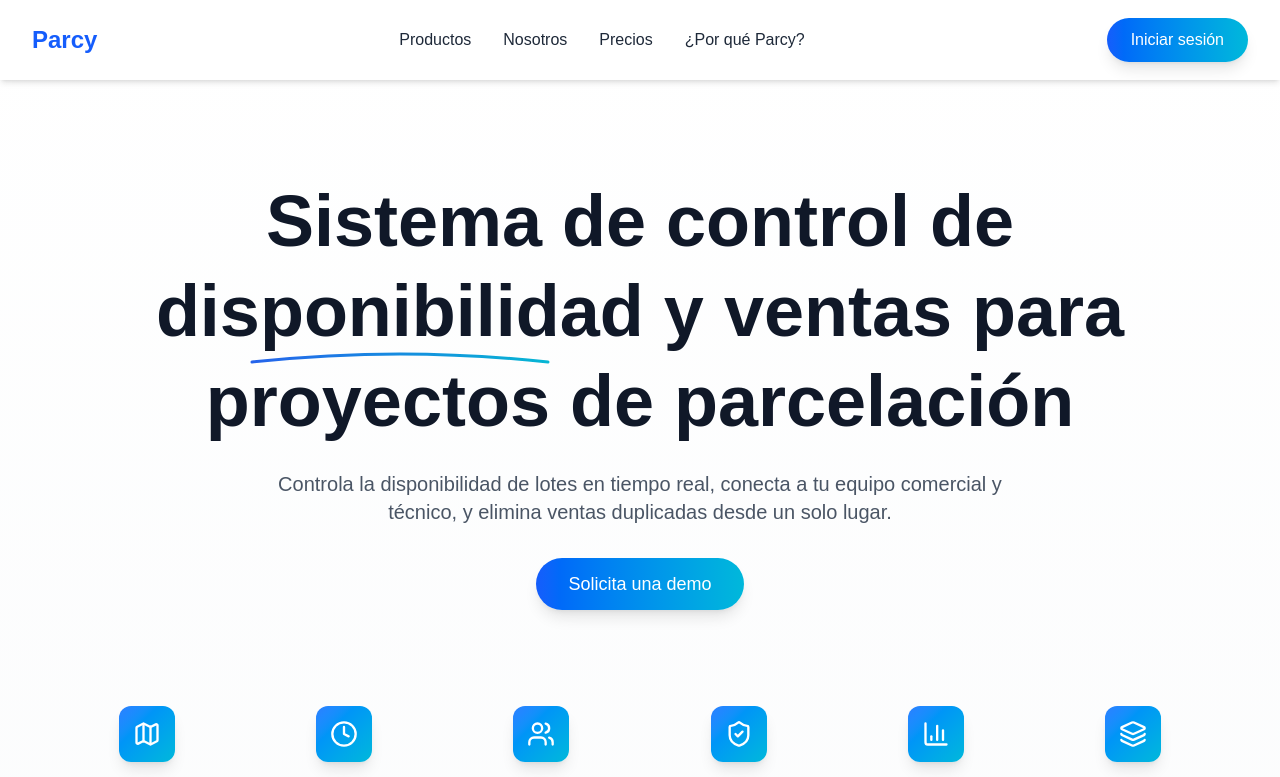
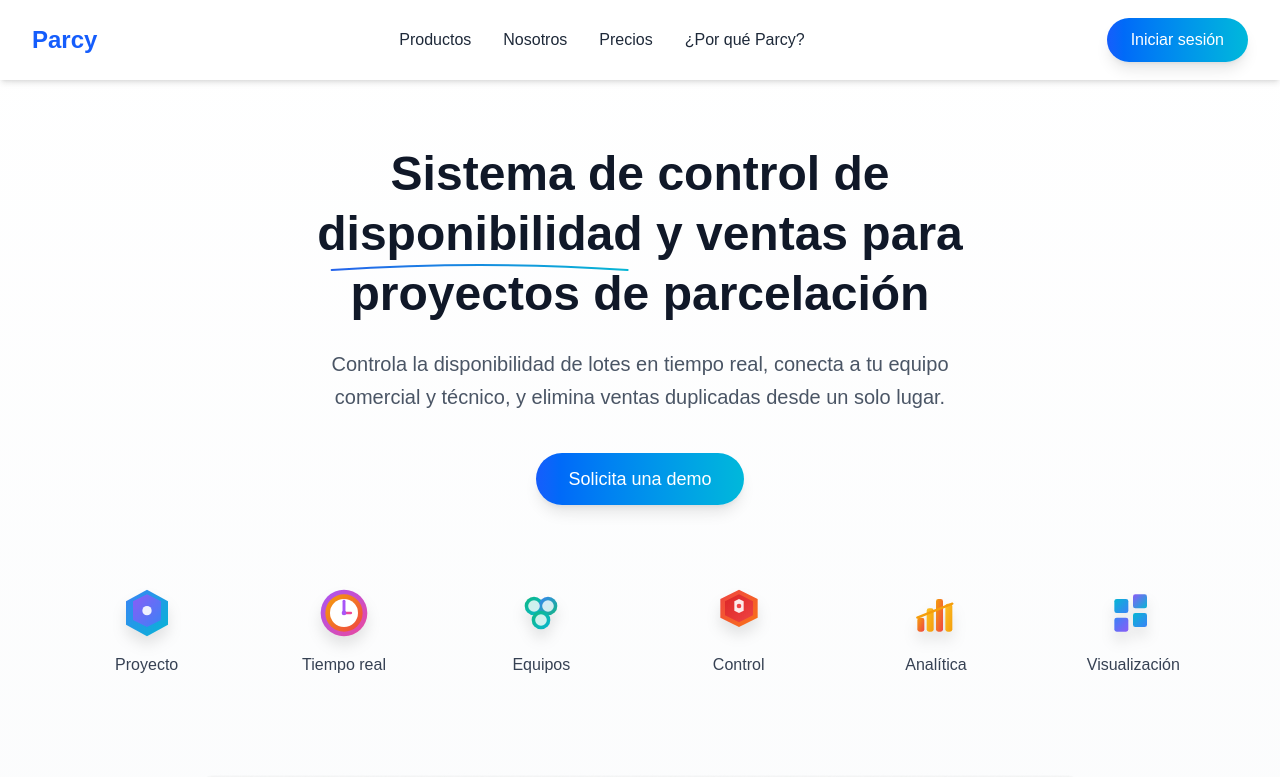
Before and after one commit to Stiven073120/parcy-landing, a Next.js app: page /landing in a window 1280 px wide. Shown: the top 777 px of the page. Built offline with nearby package versions, Linux system fonts and the light colour scheme.

Commit message:
refactor: hero new icons and implement carousel

```diff
--- a/src/app/(pages)/landing/sections/Hero.tsx
+++ b/src/app/(pages)/landing/sections/Hero.tsx
@@ -1,37 +1,159 @@
 import Button from "@/components/ui/Button";
-import { Map, Clock, Users, ShieldCheck, BarChart3, Layers } from "lucide-react";
 import Image from "next/image";
+
+// Componentes de iconos multicolor personalizados
+const ProyectoIcon = ({ id = "" }: { id?: string }) => (
+  <svg viewBox="0 0 48 48" className="w-12 h-12 md:w-14 md:h-14">
+    <defs>
+      <linearGradient id={`proyectoGrad1${id}`} x1="0%" y1="0%" x2="100%" y2="100%">
+        <stop offset="0%" stopColor="#3b82f6" />
+        <stop offset="100%" stopColor="#06b6d4" />
+      </linearGradient>
+      <linearGradient id={`proyectoGrad2${id}`} x1="0%" y1="0%" x2="100%" y2="100%">
+        <stop offset="0%" stopColor="#8b5cf6" />
+        <stop offset="100%" stopColor="#3b82f6" />
+      </linearGradient>
+    </defs>
+    <path d="M24 4L6 14v20l18 10 18-10V14L24 4z" fill={`url(#proyectoGrad1${id})`} />
+    <path d="M24 8L12 14v16l12 6 12-6V14L24 8z" fill={`url(#proyectoGrad2${id})`} />
+    <circle cx="24" cy="22" r="4" fill="#ffffff" opacity="0.9" />
+  </svg>
+);
+
+const TiempoRealIcon = ({ id = "" }: { id?: string }) => (
+  <svg viewBox="0 0 48 48" className="w-12 h-12 md:w-14 md:h-14">
+    <defs>
+      <linearGradient id={`tiempoGrad1${id}`} x1="0%" y1="0%" x2="100%" y2="100%">
+        <stop offset="0%" stopColor="#a855f7" />
+        <stop offset="100%" stopColor="#ec4899" />
+      </linearGradient>
+      <linearGradient id={`tiempoGrad2${id}`} x1="0%" y1="0%" x2="100%" y2="100%">
+        <stop offset="0%" stopColor="#f59e0b" />
+        <stop offset="100%" stopColor="#ef4444" />
+      </linearGradient>
+    </defs>
+    <circle cx="24" cy="24" r="20" fill={`url(#tiempoGrad1${id})`} />
+    <circle cx="24" cy="24" r="16" fill={`url(#tiempoGrad2${id})`} />
+    <circle cx="24" cy="24" r="12" fill="#ffffff" />
+    <line x1="24" y1="24" x2="24" y2="14" stroke="#a855f7" strokeWidth="2.5" strokeLinecap="round" />
+    <line x1="24" y1="24" x2="30" y2="24" stroke="#ec4899" strokeWidth="2" strokeLinecap="round" />
+    <circle cx="24" cy="24" r="2" fill="#a855f7" />
+  </svg>
+);
+
+const EquiposIcon = ({ id = "" }: { id?: string }) => (
+  <svg viewBox="0 0 48 48" className="w-12 h-12 md:w-14 md:h-14">
+    <defs>
+      <linearGradient id={`equiposGrad1${id}`} x1="0%" y1="0%" x2="100%" y2="100%">
+        <stop offset="0%" stopColor="#10b981" />
+        <stop offset="100%" stopColor="#06b6d4" />
+      </linearGradient>
+      <linearGradient id={`equiposGrad2${id}`} x1="0%" y1="0%" x2="100%" y2="100%">
+        <stop offset="0%" stopColor="#3b82f6" />
+        <stop offset="100%" stopColor="#10b981" />
+      </linearGradient>
+    </defs>
+    <circle cx="18" cy="18" r="8" fill={`url(#equiposGrad1${id})`} />
+    <circle cx="30" cy="18" r="8" fill={`url(#equiposGrad2${id})`} />
+    <circle cx="24" cy="30" r="8" fill={`url(#equiposGrad1${id})`} />
+    <circle cx="18" cy="18" r="5" fill="#ffffff" opacity="0.8" />
+    <circle cx="30" cy="18" r="5" fill="#ffffff" opacity="0.8" />
+    <circle cx="24" cy="30" r="5" fill="#ffffff" opacity="0.8" />
+  </svg>
+);
+
+const ControlIcon = ({ id = "" }: { id?: string }) => (
+  <svg viewBox="0 0 48 48" className="w-12 h-12 md:w-14 md:h-14">
+    <defs>
+      <linearGradient id={`controlGrad1${id}`} x1="0%" y1="0%" x2="100%" y2="100%">
+        <stop offset="0%" stopColor="#ef4444" />
+        <stop offset="100%" stopColor="#f97316" />
+      </linearGradient>
+      <linearGradient id={`controlGrad2${id}`} x1="0%" y1="0%" x2="100%" y2="100%">
+        <stop offset="0%" stopColor="#dc2626" />
+        <stop offset="100%" stopColor="#ef4444" />
+      </linearGradient>
+    </defs>
+    <path d="M24 4L8 12v16l16 8 16-8V12L24 4z" fill={`url(#controlGrad1${id})`} />
+    <path d="M24 8L12 14v12l12 6 12-6V14L24 8z" fill={`url(#controlGrad2${id})`} />
+    <path d="M24 12l-4 2v8l4 2 4-2v-8l-4-2z" fill="#ffffff" opacity="0.9" />
+    <circle cx="24" cy="18" r="2" fill="#ef4444" />
+  </svg>
+);
+
+const AnaliticaIcon = ({ id = "" }: { id?: string }) => (
+  <svg viewBox="0 0 48 48" className="w-12 h-12 md:w-14 md:h-14">
+    <defs>
+      <linearGradient id={`analiticaGrad1${id}`} x1="0%" y1="0%" x2="100%" y2="100%">
+        <stop offset="0%" stopColor="#f59e0b" />
+        <stop offset="100%" stopColor="#ef4444" />
+      </linearGradient>
+      <linearGradient id={`analiticaGrad2${id}`} x1="0%" y1="0%" x2="100%" y2="100%">
+        <stop offset="0%" stopColor="#fbbf24" />
+        <stop offset="100%" stopColor="#f59e0b" />
+      </linearGradient>
+    </defs>
+    <rect x="8" y="28" width="6" height="12" fill={`url(#analiticaGrad1${id})`} rx="2" />
+    <rect x="16" y="20" width="6" height="20" fill={`url(#analiticaGrad2${id})`} rx="2" />
+    <rect x="24" y="12" width="6" height="28" fill={`url(#analiticaGrad1${id})`} rx="2" />
+    <rect x="32" y="16" width="6" height="24" fill={`url(#analiticaGrad2${id})`} rx="2" />
+    <line x1="8" y1="28" x2="38" y2="16" stroke="#f59e0b" strokeWidth="2" strokeLinecap="round" />
+  </svg>
+);
+
+const VisualizacionIcon = ({ id = "" }: { id?: string }) => (
+  <svg viewBox="0 0 48 48" className="w-12 h-12 md:w-14 md:h-14">
+    <defs>
+      <linearGradient id={`visualGrad1${id}`} x1="0%" y1="0%" x2="100%" y2="100%">
+        <stop offset="0%" stopColor="#06b6d4" />
+        <stop offset="100%" stopColor="#3b82f6" />
+      </linearGradient>
+      <linearGradient id={`visualGrad2${id}`} x1="0%" y1="0%" x2="100%" y2="100%">
+        <stop offset="0%" stopColor="#8b5cf6" />
+        <stop offset="100%" stopColor="#06b6d4" />
+      </linearGradient>
+      <linearGradient id={`visualGrad3${id}`} x1="0%" y1="0%" x2="100%" y2="100%">
+        <stop offset="0%" stopColor="#3b82f6" />
+        <stop offset="100%" stopColor="#8b5cf6" />
+      </linearGradient>
+    </defs>
+    <rect x="8" y="12" width="12" height="12" fill={`url(#visualGrad1${id})`} rx="2" />
+    <rect x="24" y="8" width="12" height="12" fill={`url(#visualGrad2${id})`} rx="2" />
+    <rect x="8" y="28" width="12" height="12" fill={`url(#visualGrad3${id})`} rx="2" />
+    <rect x="24" y="24" width="12" height="12" fill={`url(#visualGrad1${id})`} rx="2" />
+  </svg>
+);
 
 export default function Hero() {
   const categories = [
-    { icon: Map, label: "Proyecto" },
-    { icon: Clock, label: "Tiempo real" },
-    { icon: Users, label: "Equipos" },
-    { icon: ShieldCheck, label: "Control" },
-    { icon: BarChart3, label: "Analítica" },
-    { icon: Layers, label: "Visualización" },
+    { icon: ProyectoIcon, label: "Proyecto" },
+    { icon: TiempoRealIcon, label: "Tiempo real" },
+    { icon: EquiposIcon, label: "Equipos" },
+    { icon: ControlIcon, label: "Control" },
+    { icon: AnaliticaIcon, label: "Analítica" },
+    { icon: VisualizacionIcon, label: "Visualización" },
   ];
 
   return (
-    <section className="min-h-screen flex items-center justify-center bg-linear-to-b from-white to-gray-50 pt-20">
-      <div className="container mx-auto px-4 py-16 md:py-24">
+    <section className="relative min-h-screen flex items-center justify-center bg-linear-to-b from-white to-gray-50 pt-16 md:pt-20 overflow-hidden">
+      <div className="relative container mx-auto px-4 py-8 md:py-12 lg:py-16 z-10">
         {/* Título Principal */}
-        <div className="max-w-5xl mx-auto text-center mb-12">
-          <h1 className="text-4xl md:text-5xl lg:text-6xl xl:text-7xl font-bold text-gray-900 mb-6 leading-tight">
+        <div className="max-w-3xl mx-auto text-center mb-10 md:mb-12 lg:mb-16">
+          <h1 className="text-3xl sm:text-3xl md:text-4xl lg:text-5xl font-bold text-gray-900 mb-5 md:mb-6 leading-tight">
             Sistema de control de{" "}
             <span className="relative inline-block">
               <span className="relative z-10">disponibilidad</span>
               <svg
-                className="absolute -bottom-2 left-0 w-full"
-                height="12"
-                viewBox="0 0 300 12"
+                className="absolute -bottom-1 md:-bottom-2 left-0 w-full"
+                height="8"
+                viewBox="0 0 300 8"
                 fill="none"
                 xmlns="http://www.w3.org/2000/svg"
               >
                 <path
-                  d="M2 10C50 5 100 2 150 2C200 2 250 5 298 10"
+                  d="M2 6C50 3 100 1 150 1C200 1 250 3 298 6"
                   stroke="url(#gradient)"
-                  strokeWidth="3"
+                  strokeWidth="2"
                   strokeLinecap="round"
                 />
                 <defs>
@@ -44,11 +166,9 @@ export default function Hero() {
             </span>{" "}
             y ventas para proyectos de parcelación
           </h1>
-          <p className="text-lg md:text-xl text-gray-600 mb-8 max-w-3xl mx-auto">
+          <p className="text-base md:text-lg lg:text-xl text-gray-600 mb-7 md:mb-8 lg:mb-10 max-w-2xl mx-auto leading-relaxed">
             Controla la disponibilidad de lotes en tiempo real, conecta a tu equipo comercial y técnico, y elimina ventas duplicadas desde un solo lugar.
           </p>
-
-
 
           {/* Botón CTA */}
           <div className="flex justify-center">
@@ -59,27 +179,53 @@ export default function Hero() {
         </div>
 
         {/* Categorías/Iconos */}
-        <div className="max-w-6xl mx-auto mt-16 md:mt-20">
-          <div className="grid grid-cols-2 md:grid-cols-3 lg:grid-cols-6 gap-6 md:gap-8">
-            {categories.map((category, index) => (
+        <div className="max-w-6xl mx-auto mt-12 md:mt-14 lg:mt-16">
+          {/* Carousel en móvil, grid en desktop */}
+          <div className="md:hidden overflow-x-auto pb-4 -mx-4 px-4 hero-carousel">
+            <div className="flex gap-8 min-w-max snap-x snap-mandatory scroll-smooth">
+              {categories.map((category, index) => {
+                const IconComponent = category.icon;
+                return (
+                  <div
+                    key={index}
+                    className="flex flex-col items-center justify-center p-4 group cursor-pointer transition-all duration-300 hover:scale-110 snap-center min-w-[120px]"
+                  >
+                    <div className="mb-3 transition-all duration-300 group-hover:scale-110 drop-shadow-xl">
+                      <IconComponent id={`-mobile-${index}`} />
+                    </div>
+                    <span className="text-sm font-medium text-gray-700 text-center whitespace-nowrap">
+                      {category.label}
+                    </span>
+                  </div>
+                );
+              })}
+            </div>
+          </div>
+
+          {/* Grid en desktop */}
+          <div className="hidden md:grid md:grid-cols-3 lg:grid-cols-6 gap-6 md:gap-8">
+            {categories.map((category, index) => {
+              const IconComponent = category.icon;
+              return (
                 <div
                   key={index}
                   className="flex flex-col items-center justify-center p-4 group cursor-pointer transition-all duration-300 hover:scale-110"
                 >
-                <div className="w-12 h-12 md:w-14 md:h-14 mb-3 rounded-xl bg-linear-to-br from-blue-500 to-cyan-500 flex items-center justify-center shadow-lg group-hover:shadow-xl transition-all duration-300">
-                  <category.icon className="w-6 h-6 md:w-7 md:h-7 text-white" />
+                  <div className="mb-3 transition-all duration-300 group-hover:scale-110 drop-shadow-xl">
+                    <IconComponent id={`-desktop-${index}`} />
                   </div>
                   <span className="text-sm md:text-base font-medium text-gray-700 text-center">
                     {category.label}
                   </span>
                 </div>
-            ))}
+              );
+            })}
           </div>
         </div>
 
         {/* Imagen Hero */}
-        <div className="max-w-4xl mx-auto mt-12 md:mt-16">
-          <div className="relative w-full overflow-hidden">
+        <div className="max-w-4xl mx-auto mt-12 md:mt-16 lg:mt-20">
+          <div className="relative w-full overflow-hidden rounded-lg shadow-xl">
             <Image
               src="/images/hero/AT-prueba.webp"
               alt="Parcy - Plataforma de gestión inmobiliaria"
--- a/src/app/globals.css
+++ b/src/app/globals.css
@@ -12,3 +12,13 @@ body {
   color: var(--foreground);
   font-family: Arial, Helvetica, sans-serif;
 }
+
+/* Estilos para el carousel de iconos en móvil */
+.hero-carousel {
+  scrollbar-width: none; /* Firefox */
+  -ms-overflow-style: none; /* IE y Edge */
+}
+
+.hero-carousel::-webkit-scrollbar {
+  display: none; /* Chrome, Safari y Opera */
+}
```
Lines whose indentation alone changed are shown as unchanged.
